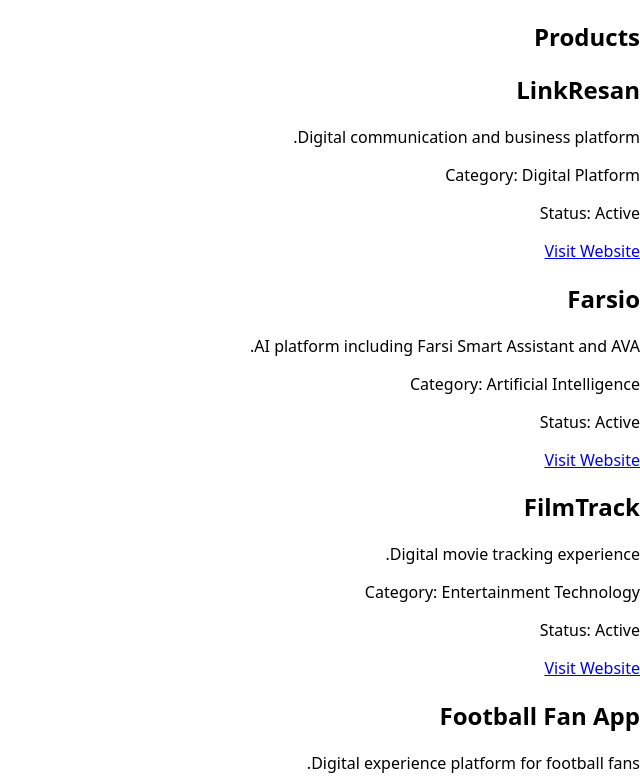
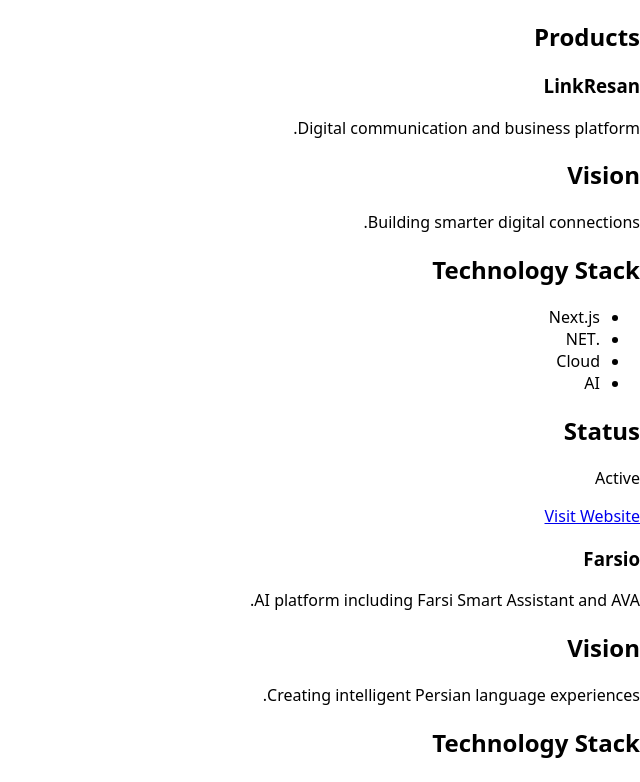
Before and after one commit to AmirMotefaker/amirmotefaker-site, a Next.js app in the folder apps/web/: page /en/products in a window 1280 px wide. Shown: the top 782 px of the page, without its empty margins (640-1280 px from the left). Built offline with nearby package versions, Linux system fonts and the light colour scheme.

Commit message:
fix: complete premium product experience ui (#18)

```diff
--- a/apps/web/app/[locale]/products/page.tsx
+++ b/apps/web/app/[locale]/products/page.tsx
@@ -1,47 +1,35 @@
 import { products } from "@/content/products";
+import ProductPageLayout from "@/components/products/ProductPageLayout";
 
-export default function ProductsPage() {
-  return (
-    <main>
-      <section>
-        <h1>Products</h1>
 
-        <div>
-          {products.map((product) => {
-            const website =
-              "website" in product &&
-              typeof product.website === "string"
-                ? product.website
-                : undefined;
+export default function ProductsPage(){
 
-            return (
-              <article key={product.slug}>
-                <h2>{product.name}</h2>
+return (
 
-                <p>{product.description}</p>
+<main>
 
-                <p>
-                  Category: {product.category}
-                </p>
+<section>
 
-                <p>
-                  Status: {product.status}
-                </p>
+<h1>
+Products
+</h1>
 
-                {website && (
-                  <a
-                    href={website}
-                    target="_blank"
-                    rel="noopener noreferrer"
-                  >
-                    Visit Website
-                  </a>
-                )}
-              </article>
-            );
-          })}
-        </div>
-      </section>
-    </main>
-  );
+
+{
+products.map((product)=>(
+<ProductPageLayout
+key={product.slug}
+product={product}
+/>
+))
 }
+
+
+</section>
+
+
+</main>
+
+)
+
+}
--- /dev/null
+++ b/apps/web/components/products/ProductPageLayout.tsx
@@ -0,0 +1,110 @@
+type Product = {
+    name:string;
+    category:string;
+    description:string;
+    vision:string;
+    technologies:string[];
+    status:string;
+    website?:string;
+};
+
+
+export default function ProductPageLayout({
+    product
+}:{
+    product:Product
+}){
+
+
+return (
+
+<div>
+
+<section>
+
+<h1>
+{product.name}
+</h1>
+
+
+<p>
+{product.description}
+</p>
+
+
+</section>
+
+
+<section>
+
+<h2>
+Vision
+</h2>
+
+<p>
+{product.vision}
+</p>
+
+</section>
+
+
+<section>
+
+<h2>
+Technology Stack
+</h2>
+
+
+<ul>
+
+{
+product.technologies.map((item)=>(
+<li key={item}>
+{item}
+</li>
+))
+}
+
+</ul>
+
+
+</section>
+
+
+<section>
+
+<h2>
+Status
+</h2>
+
+<p>
+{product.status}
+</p>
+
+
+</section>
+
+
+{
+product.website && (
+
+<a
+href={product.website}
+target="_blank"
+rel="noopener noreferrer"
+>
+
+Visit Website
+
+</a>
+
+)
+
+}
+
+
+</div>
+
+)
+
+}
```
Also changed, not shown: apps/web/components/products/ProductCTA.tsx (added, +33 -0 lines), apps/web/components/products/ProductFeatures.tsx (added, +19 -0 lines), apps/web/components/products/ProductHero.tsx (added, +28 -0 lines), apps/web/components/products/ProductTechnology.tsx (added, +34 -0 lines).
